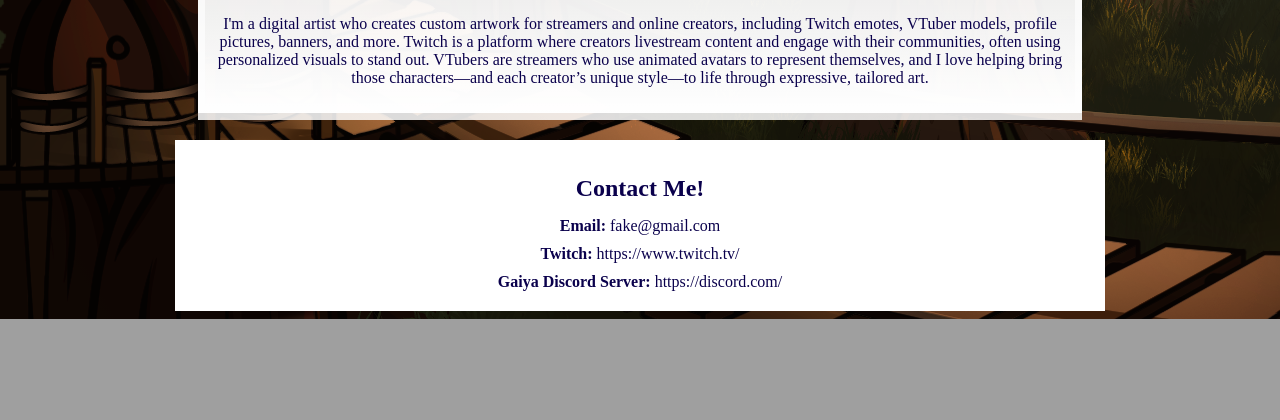
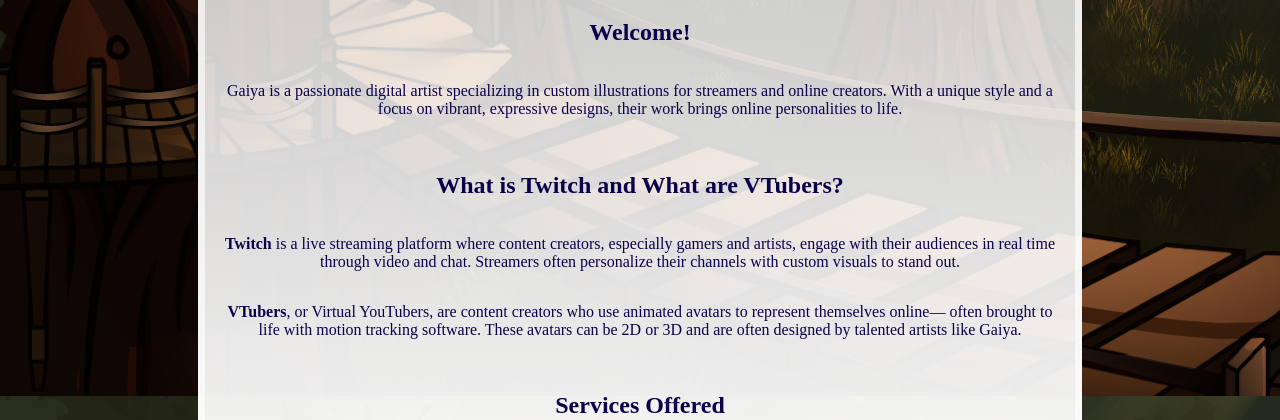
Before and after one commit to truxxon/truxxon.github.io, a Flask app: page / in a window 1280 px wide. Shown: the part 684-1104 px from the top of the page. Before the commit the page ends 1003 px from the top, so only its background shows below. Run offline with Flask 3, Linux system fonts and the light colour scheme.

Commit message:
home text bulk again

```diff
--- a/website/templates/home.html
+++ b/website/templates/home.html
@@ -13,11 +13,7 @@
 
         </div class="home-text">
 
-            <p>
-                I'm a digital artist who creates custom artwork for streamers and online creators, including Twitch emotes, VTuber models, profile pictures, banners, and more. Twitch is a platform where creators livestream content and engage with their communities, often using personalized visuals to stand out. VTubers are streamers who use animated avatars to represent themselves, and I love helping bring those characters—and each creator’s unique style—to life through expressive, tailored art.
-            </p>
-
-            <!-- <h2><strong>Welcome!</strong></h2>
+            <h2><strong>Welcome!</strong></h2>
             <p>
               Gaiya is a passionate digital artist specializing in custom illustrations for streamers and online creators.
               With a unique style and a focus on vibrant, expressive designs, their work brings online personalities to life.
@@ -42,7 +38,7 @@
               <li><strong>VTuber Models:</strong> Full-body 2D models for use in VTuber software (Live2D-ready).</li>
               <li><strong>Logos:</strong> Stylized branding for streamers, creators, or small businesses.</li>
               <li><strong>Backgrounds & Other Artworks:</strong> Scene art, overlays, and creative commissions.</li>
-            </ul> -->
+            </ul>
 
         </div>
 {% endblock %}
```
